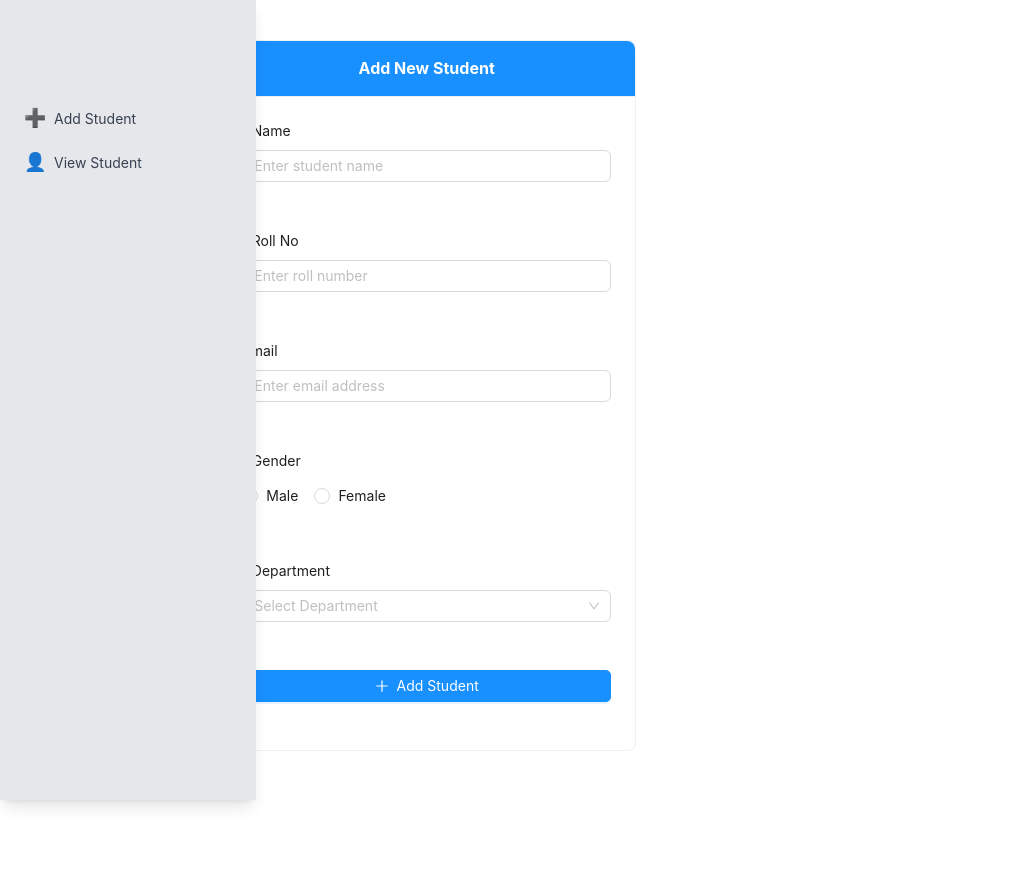
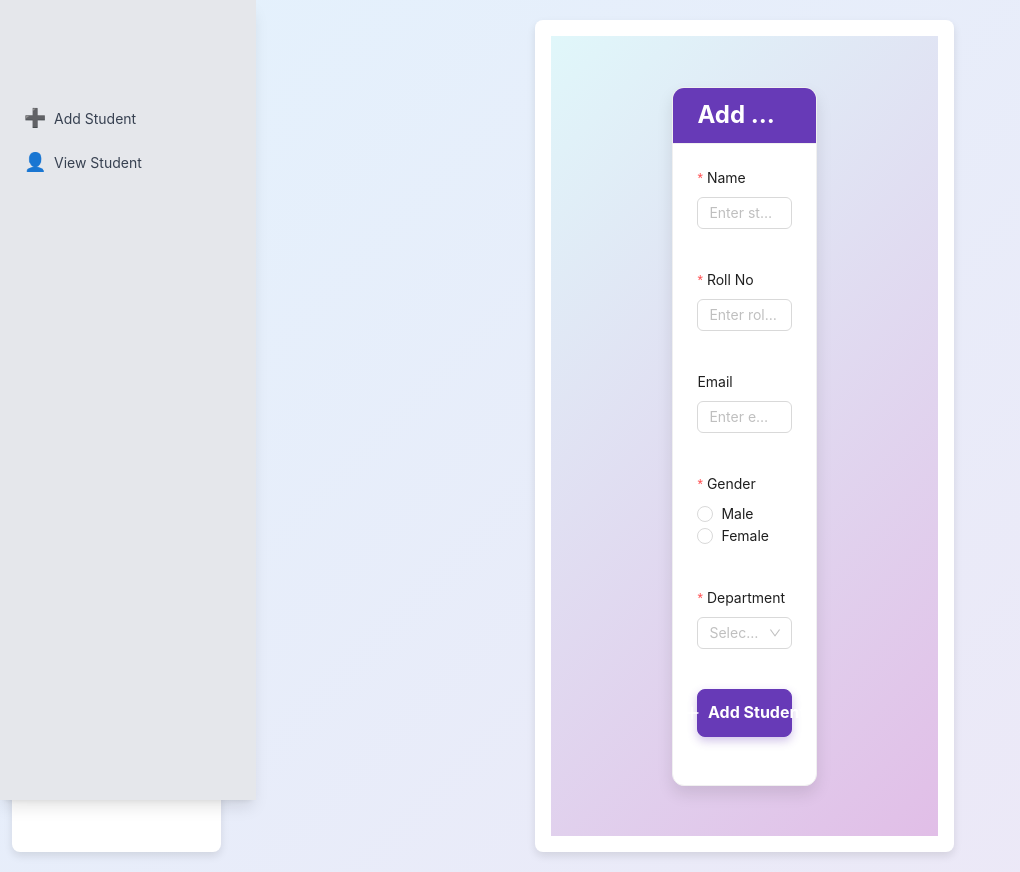
Before and after one commit to Vmkmanoj/Student_management, a Next.js app: page / in a window 1280 px wide. Shown: the whole page, without its empty margins (0-1020 px from the left). Before the commit the page ends 800 px from the top, so only its background shows below. Built offline with nearby package versions, Linux system fonts and the light colour scheme.

Commit message:
desgin added

```diff
--- a/app/StudentFrom.js
+++ b/app/StudentFrom.js
@@ -19,7 +19,7 @@ const Home = () => {
 
       if (response.ok) {
         message.success("Student added successfully");
-        window.alert("Update Student");
+        form.resetFields();
       } else {
         const errorData = await response.json();
         console.error("Error adding student:", errorData.error || "Unknown error");
@@ -36,20 +36,29 @@ const Home = () => {
   };
 
   return (
-    <div className="flex justify-center items-center px-4 sm:px-1 lg:px-1 mt-10">
+    <Row
+      justify="center"
+      align="middle"
+      style={{
+        minHeight: "100vh",
+        background: "linear-gradient(135deg, #e0f7fa, #e1bee7)",
+        padding: "20px",
+      }}
+    >
+      <Col xs={24} sm={20} md={16} lg={12} xl={10}>
         <Card
           title="Add New Student"
           style={{
-          width: "100%",
-          maxWidth: "500px",
-          borderRadius: "8px",
-          margin: "0 auto", // Centering the card
+            borderRadius: "12px",
+            boxShadow: "0 8px 16px rgba(0, 0, 0, 0.1)",
+            overflow: "hidden",
           }}
           bodyStyle={{ padding: "24px" }}
           headStyle={{
-          backgroundColor: "#1890ff",
+            backgroundColor: "#673ab7",
             color: "#fff",
             fontWeight: "bold",
+            fontSize: "1.5rem",
             textAlign: "center",
           }}
         >
@@ -59,10 +68,9 @@ const Home = () => {
             onFinish={onFinish}
             onFinishFailed={onFinishFailed}
             autoComplete="off"
-          className="space-y-4"
             layout="vertical"
           >
-          <Row gutter={[16, 24]}>
+            <Row gutter={[24, 16]}>
               <Col xs={24}>
                 <Form.Item
                   label="Name"
@@ -127,13 +135,18 @@ const Home = () => {
                     htmlType="submit"
                     block
                     style={{
-                    backgroundColor: "#1890ff",
-                    borderColor: "#1890ff",
-                    borderRadius: "5px",
+                      backgroundColor: "#673ab7",
+                      borderColor: "#673ab7",
+                      color: "#fff",
+                      borderRadius: "8px",
+                      fontSize: "16px",
+                      fontWeight: "bold",
+                      height: "48px",
+                      boxShadow: "0 4px 10px rgba(103, 58, 183, 0.3)",
                       transition: "all 0.3s ease",
                     }}
-                  onMouseEnter={(e) => (e.target.style.backgroundColor = "#40a9ff")}
-                  onMouseLeave={(e) => (e.target.style.backgroundColor = "#1890ff")}
+                    onMouseEnter={(e) => (e.target.style.backgroundColor = "#5e35b1")}
+                    onMouseLeave={(e) => (e.target.style.backgroundColor = "#673ab7")}
                   >
                     <PlusOutlined /> Add Student
                   </Button>
@@ -142,7 +155,8 @@ const Home = () => {
             </Row>
           </Form>
         </Card>
-    </div>
+      </Col>
+    </Row>
   );
 };
 
--- a/app/page.js
+++ b/app/page.js
@@ -1,21 +1,53 @@
+import React from "react";
 import Image from "next/image";
-import { Col, Flex } from "antd";
+import { Row, Col } from "antd";
 import Navbar from "./Navbar/page";
 import StudentFrom from "./StudentFrom";
 
 export default function Home() {
   return (
-    <Flex>
+    <Row
+      gutter={[16, 16]} // Adds spacing between columns
+      style={{
+        minHeight: "100vh",
+        padding: "20px",
+        background: "linear-gradient(135deg, #e3f2fd, #ede7f6)", // Gradient background
+      }}
+    >
+      {/* Navbar Column */}
+      <Col
+        xs={24} // Full width on extra small screens
+        sm={6} // 6-column width on small screens
+        md={5} // 5-column width on medium screens
+        lg={4} // 4-column width on large screens
+        xl={4} // 4-column width on extra-large screens
+        style={{
+          background: "#fff",
+          boxShadow: "0 4px 8px rgba(0, 0, 0, 0.1)", // Subtle shadow for navbar
+          borderRadius: "8px",
+          padding: "16px",
+        }}
+      >
+        <Navbar />
+      </Col>
 
-    <Col span={4}>
-      <Navbar />
-    </Col>
-
-    <Col span={8}>
-        <StudentFrom></StudentFrom>
-    </Col>
-
-
-    </Flex>
+      {/* Student Form Column */}
+      <Col
+        xs={24}
+        sm={18}
+        md={14}
+        lg={10}
+        xl={8}
+        style={{
+          background: "#fff",
+          boxShadow: "0 4px 8px rgba(0, 0, 0, 0.1)",
+          borderRadius: "8px",
+          padding: "16px",
+          margin: "0 auto", // Center the column
+        }}
+      >
+        <StudentFrom />
+      </Col>
+    </Row>
   );
 }
```
Lines whose indentation alone changed are shown as unchanged.
